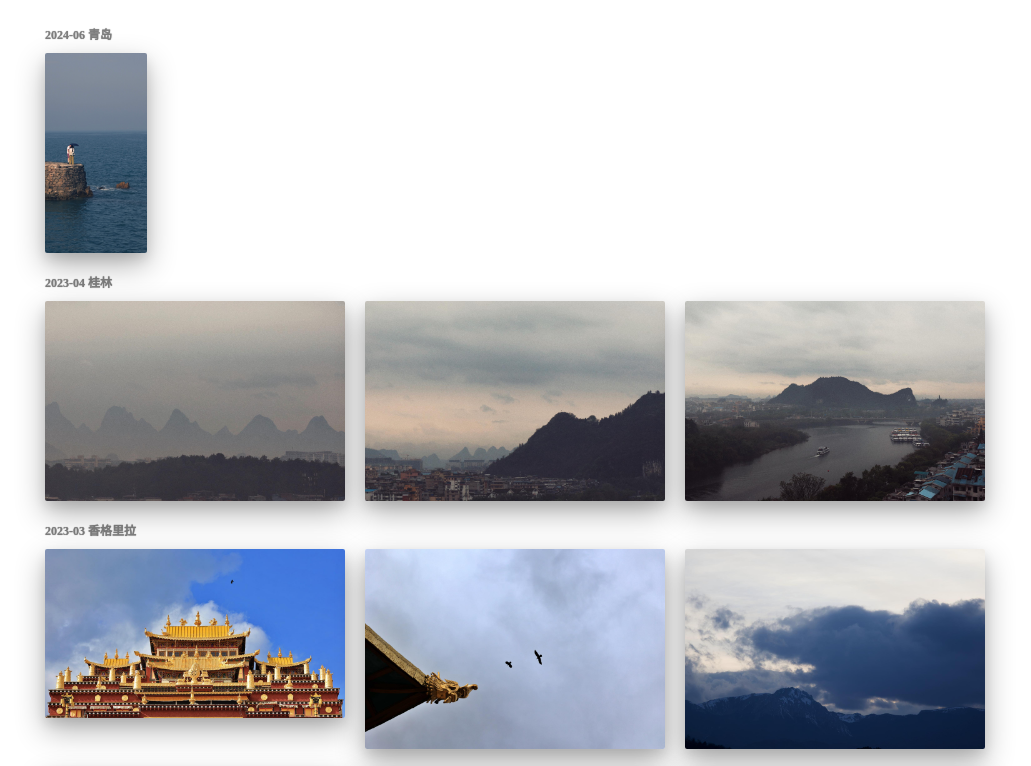
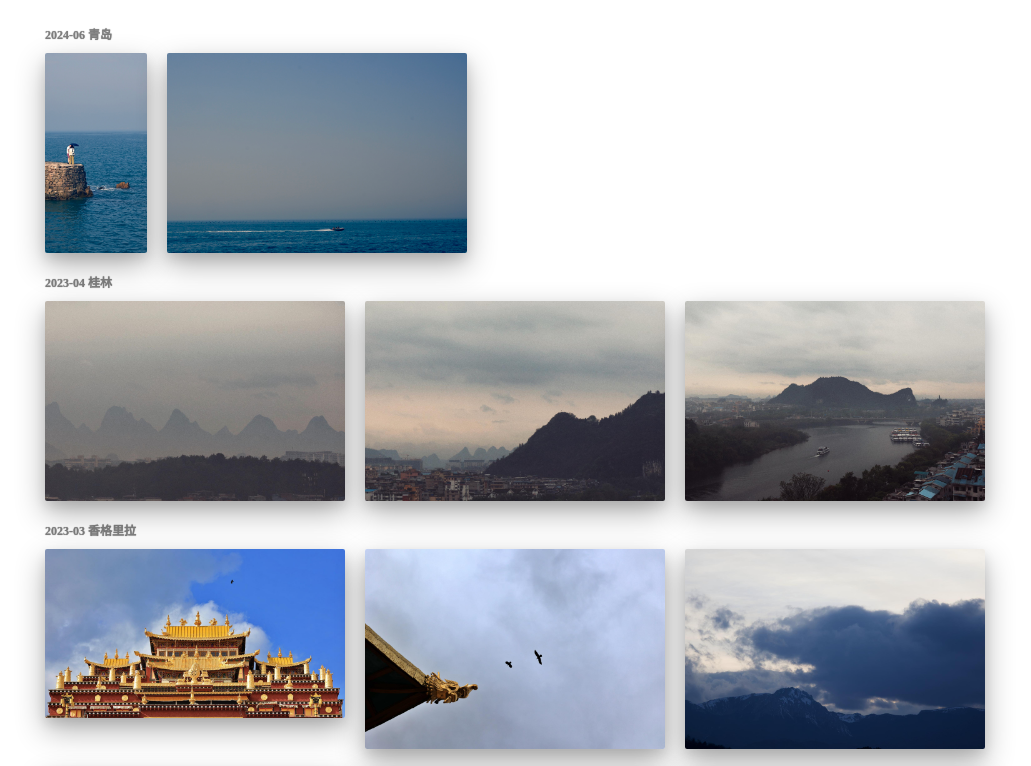
Before and after one commit to lilonghe/photography, a plain HTML site: page index.html in a window 1280 px wide. Shown: the top 766 px of the page, without its empty margins (0-1031 px from the left). Drawn offline with Linux system fonts and the light colour scheme.

Commit message:
feat: update qd

```diff
--- a/index.html
+++ b/index.html
@@ -78,7 +78,8 @@
         <div>
             <a href="#2024-06-QingDao"><h2 class="series-title">2024-06 青岛</h2></a>
             <ul>
-                <li><img loading="lazy" src="./2024-06-QingDao/QD-sea-love-park.jpg" /></li>
+                <li><img loading="lazy" src="./2024-06-QingDao/NK-1.jpg" /></li>
+                <li><img loading="lazy" src="./2024-06-QingDao/NK-2.jpg" /></li>
             </ul>
         </div>
         <div>
```
Also changed, not shown: 2024-06-QingDao/NK-1.jpg (added), 2024-06-QingDao/NK-2.jpg (added), 2024-06-QingDao/QD-sea-love-park.jpg (deleted).
